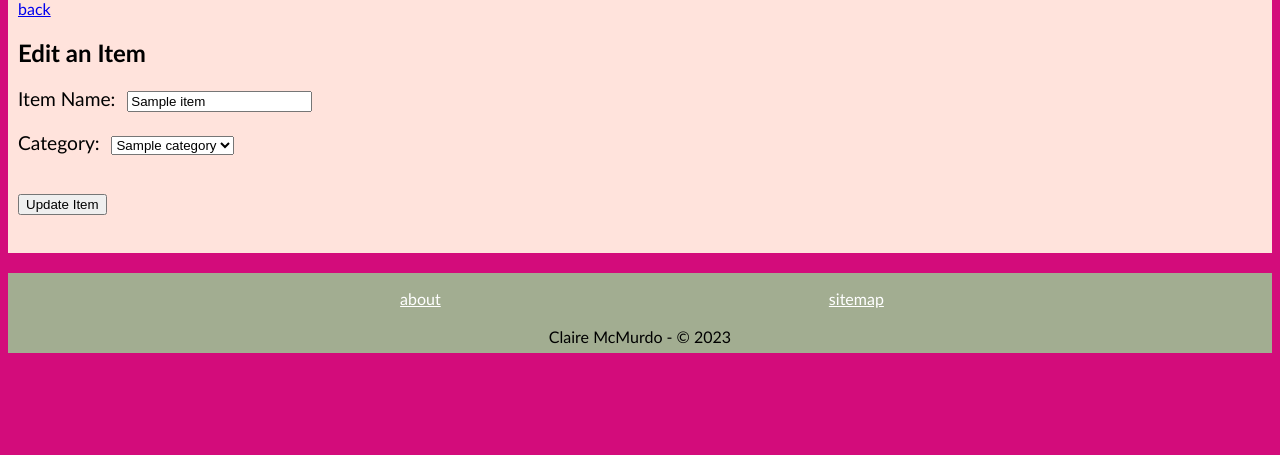
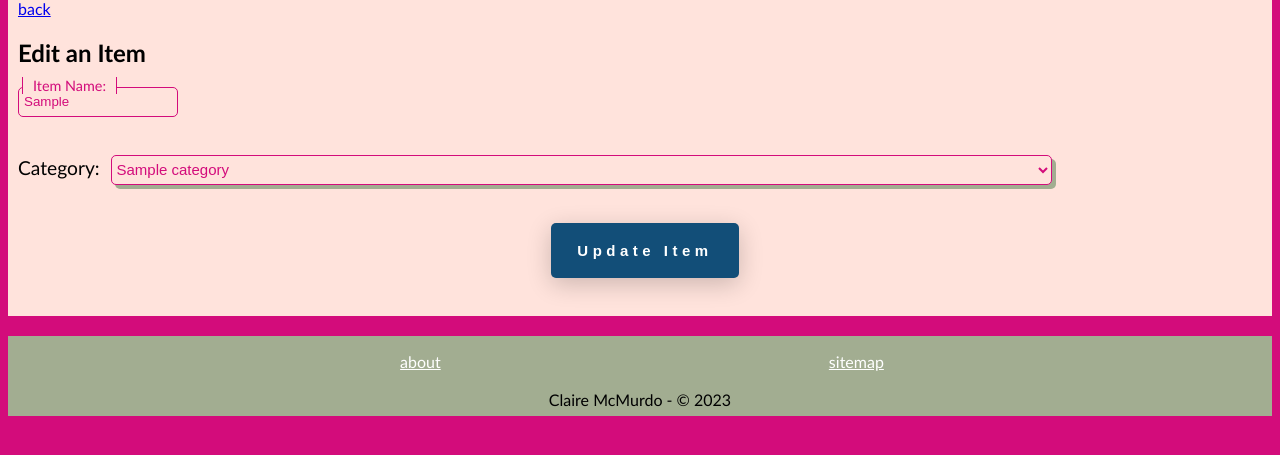
Before and after one commit to McMuds/PythonExamples, a Flask app: page /items/1 in a window 1280 px wide. Shown: the part 129-584 px from the top of the page. Run offline with Flask 3, Linux system fonts and the light colour scheme; a database or web service that is not in the repository returns one stand-in record (values such as "Sample title"); some libraries are stand-ins or nearby versions.

Commit message:
Fixed to funcy inputs

```diff
--- a/Project/templates/items/show.html
+++ b/Project/templates/items/show.html
@@ -7,14 +7,16 @@
     <form action="/items/{{item.id}}" method="post" class="container-row">
 
         <div class="add-an-item">
-            <label for="name">Item Name: </label>
-            <input type="text" name="item_name" id="name" value="{{item.name}}"/>
+            <div class="form__group">
+                <input type="text" class="form__field_text w-100" name="item_name" id="name", value={{item.name}}>
+                <label for="item_name" class="form__label">Item Name: </label>
+            </div>
             <br />
             <br />
         </div>
         <div class="add-an-item">
             <label for="category">Category: </label>
-            <select id="category" name="category_id">
+            <select class="dropdown" id="category" name="category_id">
                 {% for category in all_categories %}
                     <option value="{{ category.id }}"
                     {% if item.category.id== category.id %} selected="selected"{% endif %}>
@@ -24,8 +26,10 @@
         </div>
         <br/>
         <br/>
-        <div class="form-buttons">
-            <button type="submit">Update Item</button>
+        <div class="centre-button">
+            <button class="button2">
+                <span>Update Item</span>
+            </button>
         </div>
         <br />
         <br />
```
